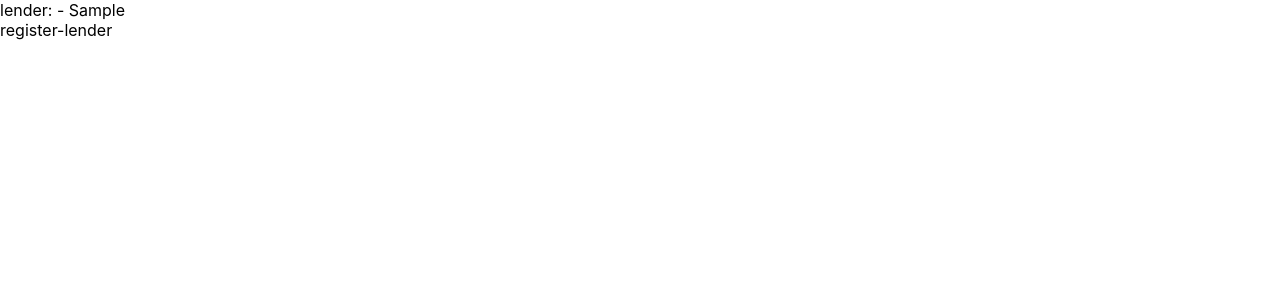
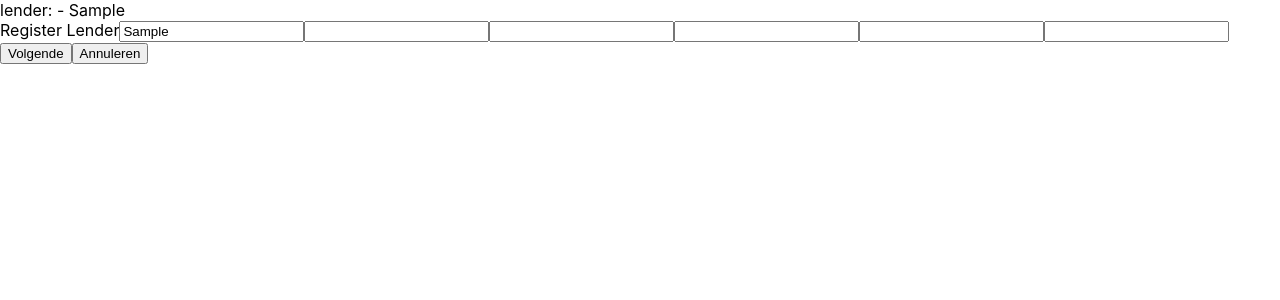
Before and after one commit to odinVos/SysteemBeheer, a React (Create React App) app in the folder systeem-beheer/: page /home in a window 1280 px wide. Both pictures are taken after typing "Sample" into the empty fields and a click on the button "Volgende". Shown: the top 300 px of the page. Built offline with nearby package versions, Linux system fonts and the light colour scheme.

Commit message:
Worked on register lender page

```diff
--- a/systeem-beheer/src/components/CreateLendWizard.tsx
+++ b/systeem-beheer/src/components/CreateLendWizard.tsx
@@ -2,17 +2,18 @@ import React, { useState } from "react";
 import { Navigate, Route, Routes, useNavigate } from "react-router-dom";
 import Lender from "../models/Lender";
 import ScanPasLender from "./ScanPasLender";
+import RegisterLender from "./RegisterLender";
 
 function CreateLendWizard() {
   const navigate = useNavigate();
 
-  const [lender , setLender] = useState<Lender| undefined>(undefined);
+  const [lender , setLender] = useState<Partial<Lender>| undefined>(undefined);
   const [activePage, setActivePage] = useState<string>("scan-pas");
 
-  function setLenderAndGoToNextPage( lender: Lender ) {
+  function setLenderAndGoToNextPage(lender: Partial<Lender>) {
     setLender(lender);
 
-    if (lender.id == "") {
+    if (lender.id == undefined) {
       setActivePage("register-lender");
       return;
     }
@@ -22,13 +23,13 @@ function CreateLendWizard() {
 
   const pages: { [key: string]: React.ReactNode } = {
     "scan-pas": <ScanPasLender setLender={setLenderAndGoToNextPage}/>,
-    "register-lender": <div>register-lender</div>,
+    "register-lender": <RegisterLender lender={lender!} setLender={setLenderAndGoToNextPage}/>,
     "select-product": <div>select-product</div>,
   }
 
   return (
     <div>
-      lender: {lender?.name} - {lender?.passNumber}
+      lender: {lender?.name} - {lender?.pasNumber}
       <div></div>
       {pages[activePage]}
     </div>
--- /dev/null
+++ b/systeem-beheer/src/components/RegisterLender.tsx
@@ -0,0 +1,50 @@
+import React from "react";
+import Lender from "../models/Lender";
+import CreateLender from "../models/CreateLender";
+
+function RegisterLender(prop: {lender: Partial<Lender>, setLender: (lender: Lender) => void }) {
+  function createLender(lender: CreateLender): Lender | undefined{
+    return undefined;
+  }
+
+  function handleSubmit(formData: FormData) {
+    const passNumber: string = formData.get("pasnummer") as string;
+    const name: string = formData.get("name") as string;
+    const surName: string = formData.get("surName") as string;
+    const studentNumber: string = formData.get("studentNumber") as string;
+    const studie: string = formData.get("studie") as string;
+    const cohort: string = formData.get("cohort") as string;
+    const lenderFormData: CreateLender = {
+      pasNumber: passNumber,
+      name: name,
+      surName: surName,
+      studentNumber: studentNumber,
+      education: studie,
+      cohort: cohort,
+    };
+
+    const lender: Lender | undefined = createLender(lenderFormData);
+
+    if(lender == undefined){
+      return;
+    }
+
+    createLender(lender);
+  }
+
+  return (
+    <form action={handleSubmit}>
+      Register Lender
+      <input type="text" name="pasnummer" defaultValue={prop.lender.pasNumber}/>
+      <input type="text" name="studentNumber"/>
+      <input type="text" name="name"/>
+      <input type="text" name="surName"/>
+      <input type="text" name="studie"/>
+      <input type="text" name="cohort"/>
+      <button type="submit">Volgende</button>
+      <button type="button">Annuleren</button>
+    </form>
+  )
+}
+
+export default RegisterLender;
--- a/systeem-beheer/src/components/ScanPasLender.tsx
+++ b/systeem-beheer/src/components/ScanPasLender.tsx
@@ -1,14 +1,19 @@
 import React from "react";
 import Lender from "../models/Lender";
 
-function ScanPasLender(props:{setLender: (lender: Lender) => void}) {
+function ScanPasLender(props:{setLender: (lender: Partial<Lender>) => void}) {
 
   function getLenderByPassNumber(passNumber: string): Lender | undefined {
     if (passNumber === "12345") {
       return {
         id: "1",
-        name: "John Doe",
-        passNumber: "12345"
+        pasNumber: "12345",
+        name: "John",
+        surName: "Doe",
+        studentNumber: "123",
+        cohort: "2025",
+        education: "SD",
+        lastTimeLent: new Date,
       };
     }
     return undefined;
@@ -16,12 +21,10 @@ function ScanPasLender(props:{setLender: (lender: Lender) => void}) {
 
   function handleSubmit(formData: FormData) {
     const passNumber: string = formData.get("pasnummer") as string;
-    var lender: Lender | undefined = getLenderByPassNumber(passNumber as string);
+    var lender: Partial<Lender> | undefined = getLenderByPassNumber(passNumber as string);
     if (lender == undefined) {
       lender = {
-        id: "",
-        name: "",
-        passNumber: passNumber
+        pasNumber: passNumber
       };
     }
     props.setLender(lender);
--- /dev/null
+++ b/systeem-beheer/src/models/CreateLender.tsx
@@ -0,0 +1,10 @@
+interface CreateLender {
+  pasNumber: string;
+  name: string;
+  surName: string;
+  studentNumber: string;
+  cohort: string;
+  education: string;
+}
+
+export default CreateLender;
```
Also changed, not shown: systeem-beheer/src/models/Lender.tsx (+4 -3 lines).
